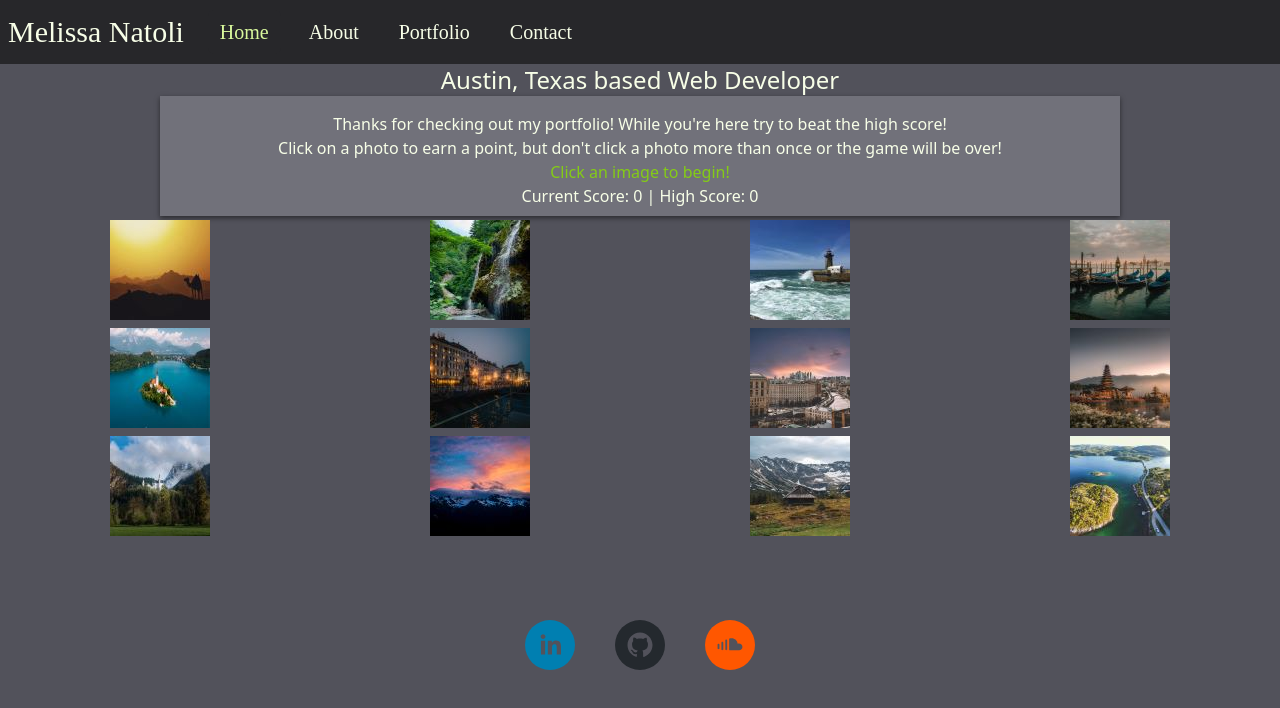
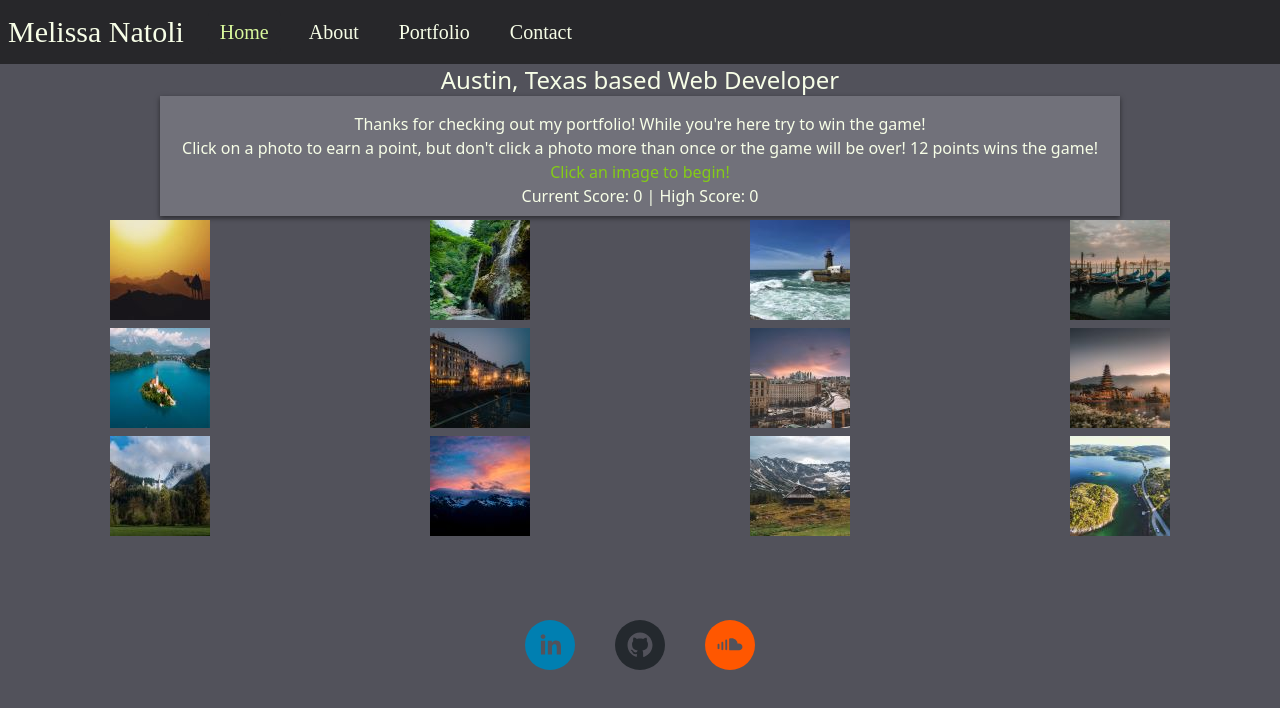
Before and after one commit to misn0147/Melissa-Natoli, a React (Create React App) app: page / in a window 1280 px wide. Shown: the top 708 px of the page. Built offline with nearby package versions, Linux system fonts and the light colour scheme; a web font is replaced by a local one.

Commit message:
changed instructions wording

```diff
--- a/src/components/Instructions/index.js
+++ b/src/components/Instructions/index.js
@@ -12,11 +12,11 @@ const Instructions = (props) => {
         <Container fluid className="shadow-box p-2 max-w-95 md:max-w-3/4 mx-auto flex-col justify-center text-center bg-gray-500">
             <h2 className="mt-2 text-xs md:text-base text-lime-50">
                 Thanks for checking out my portfolio! While you're here try to
-                beat the high score!
+                win the game!
             </h2>
             <p className="text-xs md:text-base text-lime-50">
                 Click on a photo to earn a point, but don't click a photo more
-                than once or the game will be over!
+                than once or the game will be over! 12 points wins the game!
             </p>
             {/* show message from props  */}
             <h5 className={userMsg}>{props.userMessage}</h5>{" "}
```
